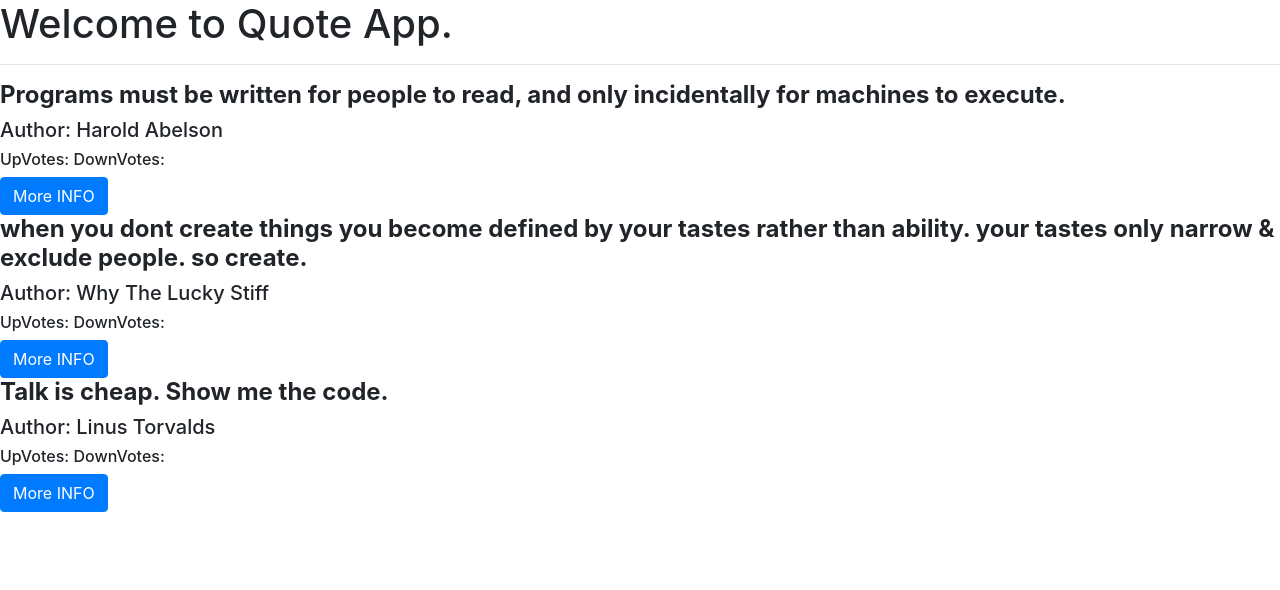
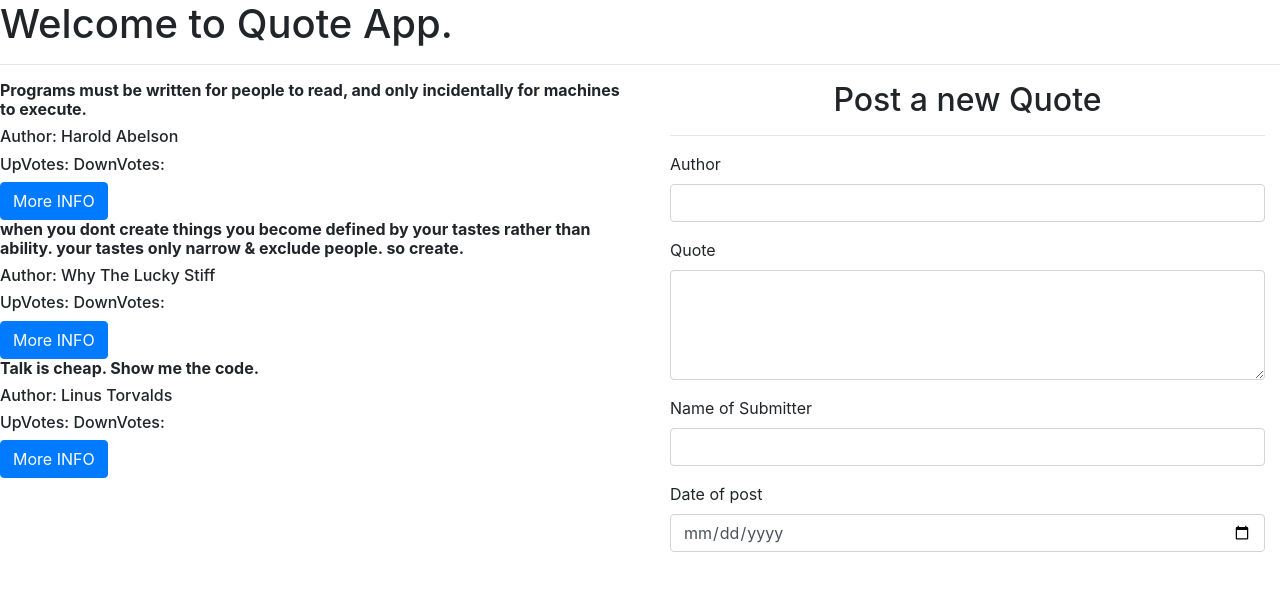
Before and after one commit to petermirithu/Quotes, an Angular app: page / in a window 1280 px wide. Shown: the top 590 px of the page. Built offline with nearby package versions, Linux system fonts and the light colour scheme.

Commit message:
add form fields and nest the form component in quote component.html.

```diff
--- a/src/app/quote-form/quote-form.component.html
+++ b/src/app/quote-form/quote-form.component.html
@@ -11,17 +11,17 @@
       <div class="form-group">
 
           <label for="quoteIt">Quote</label>
-          <textarea class="form-control" id="quoteIt" rows="4" required></textarea>
+          <textarea required class="form-control" id="quoteIt" rows="4" ></textarea>
 
       </div>
       <div class="form-group">
           <label for="submitter">Name of Submitter</label>
-          <input type='text' id="submitter" required>
+          <input type='text' id="submitter" required class="form-control">
 
       </div>
       <div class="form-group">
           <label for="createdDate">Date of post</label>
-          <input type='date' id="createdDate" required>
+          <input type='date' id="createdDate" required class="form-control">
 
       </div>
   </form>
--- a/src/app/quotes/quotes.component.html
+++ b/src/app/quotes/quotes.component.html
@@ -1,15 +1,24 @@
 <div class="body">
   <h1>Welcome to Quote App.</h1>
   <hr>
+  <div class="row">
+    <div class="col-md-6">
+      <div *ngFor='let quote of quotes;let i= index'>
 
-  <div *ngFor='let quote of quotes;let i= index'><div>
-  <h4><b>{{quote.quoteIt}}</b></h4>
-  <h5>Author: {{quote.author}}</h5>
-  <h6>UpVotes:        DownVotes:</h6>
-  <button class="btn btn-primary" (click)='toggle(i)'>More INFO</button>
+        <h6><b>{{quote.quoteIt}}</b></h6>
+        <h6>Author: {{quote.author}}</h6>
+        <h6>UpVotes:        DownVotes:</h6>
 
-  <div *ngIf='quote.showSubmitter'>
-    <app-quote-detail [quote]='quote' (isDelete) = 'deleteQuote($event,i)' (isVote) = 'voteForQuote($event)'></app-quote-detail>
+        <button class="btn btn-primary" (click)='toggle(i)'>More INFO</button>
+
+        <div *ngIf='quote.showSubmitter'>
+          <app-quote-detail [quote]='quote' (isDelete) = 'deleteQuote($event,i)' (isVote) = 'voteForQuote($event)'></app-quote-detail>
+        </div>
+      </div>
+    </div>
+    <div class="col-md-6">
+      <app-quote-form></app-quote-form>
+    </div>
   </div>
 
 </div>
```
